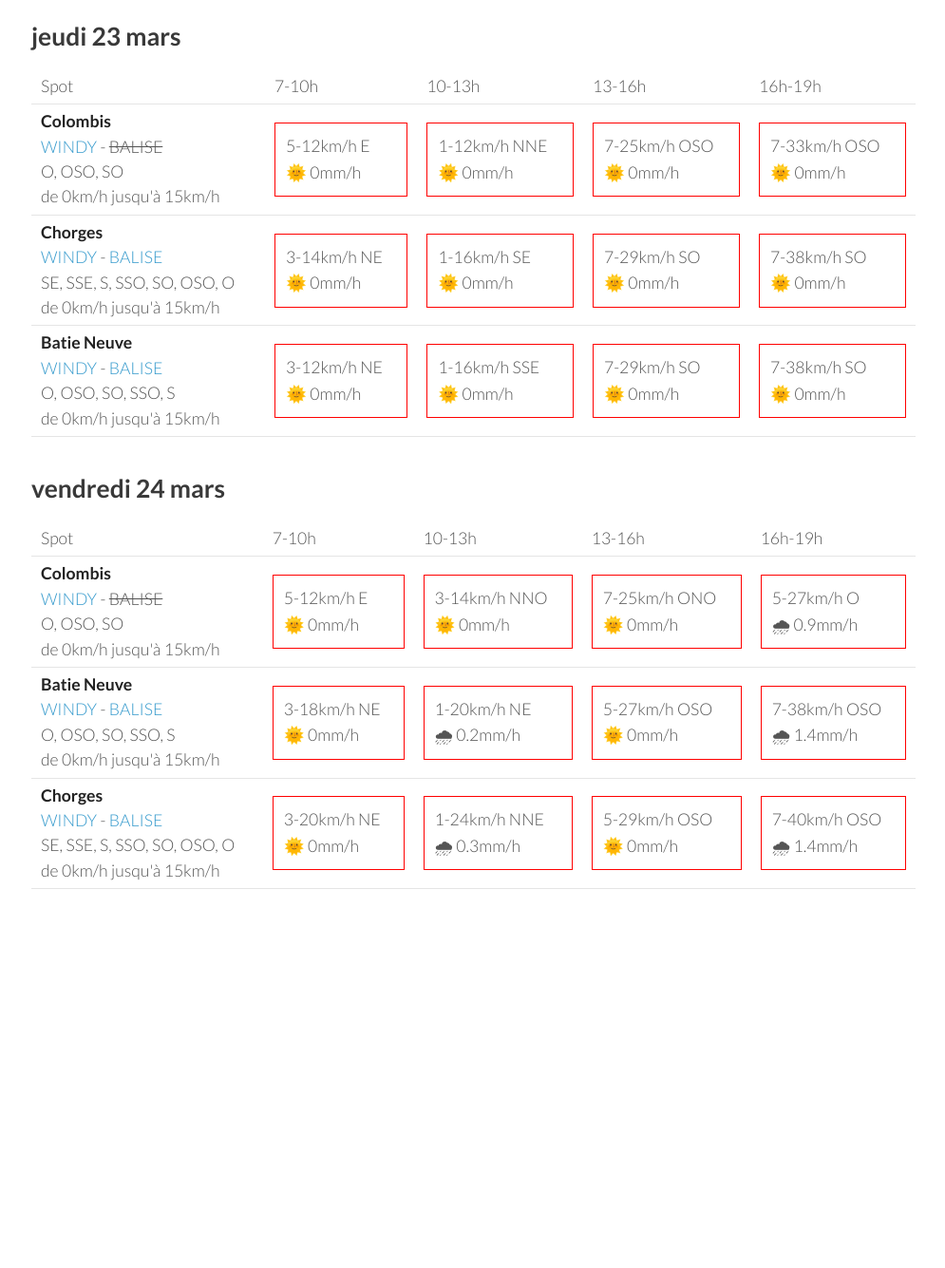
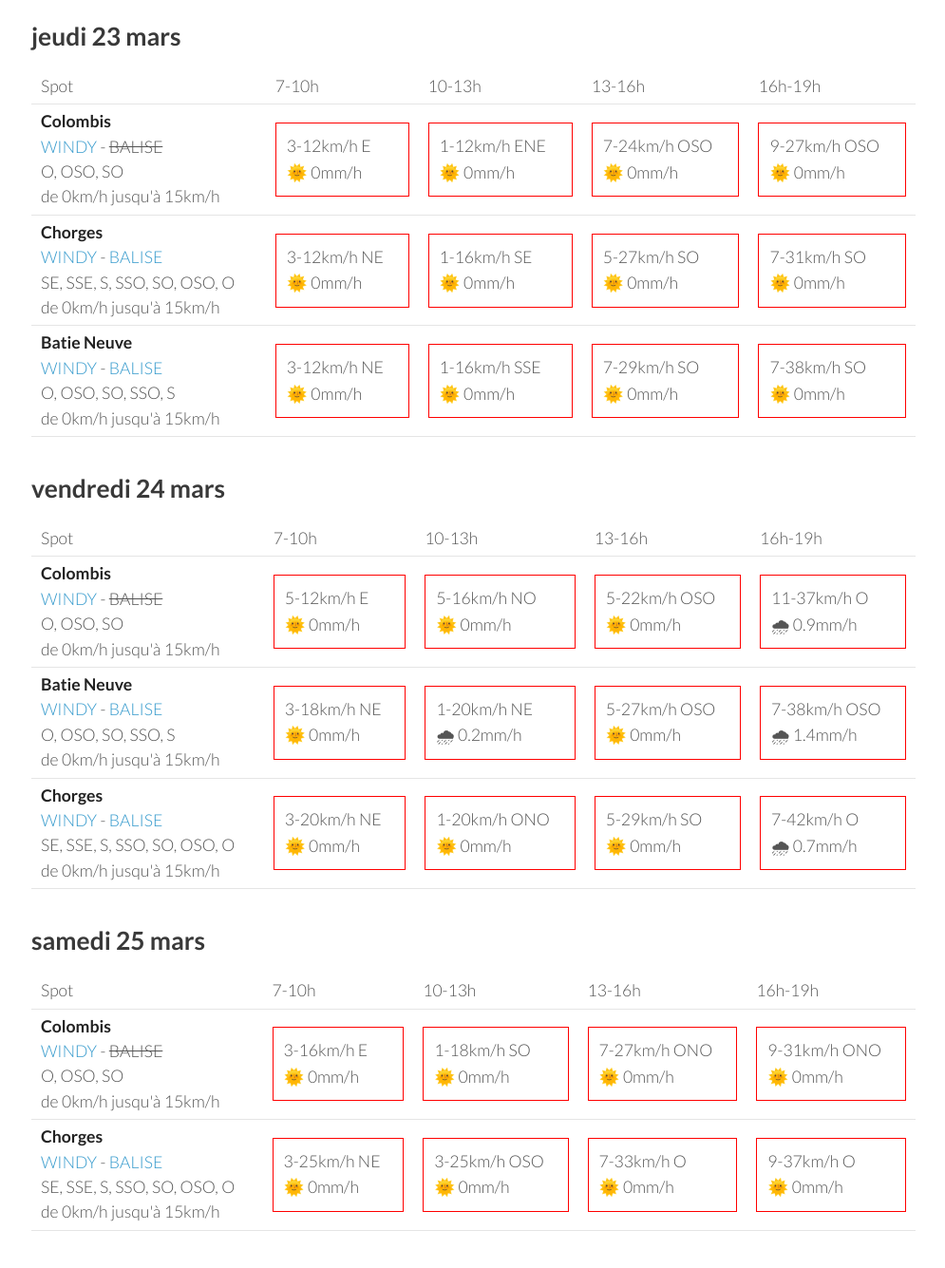
Before and after one commit to parapente-dans-le-nord/parapente-dans-le-nord.github.io, a Jekyll site: the page built from saint_andre.markdown, in a window 1280 px wide and 1400 px high, scrolled down 1685 px. Shown: the top 1335 px of the window at 95% size, without its empty margins (25-1020 px from the left). Built offline with Jekyll 4.4.1, drawn with Linux system fonts in a browser that asks for light colours; before the commit the page ends 2749 px from its top, so only the background shows below that; some of the changed text lies outside the part shown.

Commit message:
update index.markdown

```diff
--- a/saint_andre.markdown
+++ b/saint_andre.markdown
@@ -7,7 +7,7 @@ title:  "Tous les spots"
 {: .links}
 
 # Prevision Windy, modèle Arome
-page mise à jour le lundi 20 mars 06:35
+page mise à jour le lundi 20 mars 10:36
 
 ## lundi 20 mars
 
@@ -116,20 +116,20 @@ page mise à jour le lundi 20 mars 06:35
 <tr>
         <td><strong>Colombis</strong><br><a href="https://windy.com/44.494/6.216?44.559,6.262,10">WINDY</a> - <span class="no-balise"> BALISE </span><br> <span class="vent-favorable">O, OSO, SO</span><br><span class="force-vent">de 0km/h jusqu'à 15km/h</span> </td>
 
-            <td><div class="not-flyable"><p>3-11km/h E</p><p>🌞 0mm/h</p></div></td>
-            <td><div class="not-flyable"><p>1-14km/h NNO</p><p>🌞 0mm/h</p></div></td>
-            <td><div class="not-flyable"><p>3-22km/h OSO</p><p>🌞 0mm/h</p></div></td>
-            <td><div class="not-flyable"><p>7-25km/h O</p><p>🌞 0mm/h</p></div></td>
+            <td><div class="not-flyable"><p>1-16km/h NNE</p><p>🌞 0mm/h</p></div></td>
+            <td><div class="not-flyable"><p>3-14km/h E</p><p>🌞 0mm/h</p></div></td>
+            <td><div class="not-flyable"><p>5-22km/h ONO</p><p>🌞 0mm/h</p></div></td>
+            <td><div class="not-flyable"><p>7-25km/h ONO</p><p>🌞 0mm/h</p></div></td>
 
 
     </tr>
 <tr>
         <td><strong>Chorges</strong><br><a href="https://windy.com/44.578/6.280?44.559,6.262,10">WINDY</a> - <span class=""><a href="https://www.openwindmap.org/PP554">BALISE</a> </span><br> <span class="vent-favorable">SE, SSE, S, SSO, SO, OSO, O</span><br><span class="force-vent">de 0km/h jusqu'à 15km/h</span> </td>
 
-            <td><div class="not-flyable"><p>5-14km/h NE</p><p>🌞 0mm/h</p></div></td>
-            <td><div class="not-flyable"><p>1-18km/h S</p><p>🌞 0mm/h</p></div></td>
-            <td><div class="not-flyable"><p>5-25km/h SSO</p><p>🌞 0mm/h</p></div></td>
-            <td><div class="not-flyable"><p>7-29km/h SO</p><p>🌞 0mm/h</p></div></td>
+            <td><div class="not-flyable"><p>5-20km/h NNE</p><p>🌞 0mm/h</p></div></td>
+            <td><div class="not-flyable"><p>3-18km/h SE</p><p>🌞 0mm/h</p></div></td>
+            <td><div class="not-flyable"><p>5-25km/h SO</p><p>🌞 0mm/h</p></div></td>
+            <td><div class="not-flyable"><p>5-29km/h SO</p><p>🌞 0mm/h</p></div></td>
 
 
     </tr>
@@ -162,20 +162,20 @@ page mise à jour le lundi 20 mars 06:35
 <tr>
         <td><strong>Colombis</strong><br><a href="https://windy.com/44.494/6.216?44.559,6.262,10">WINDY</a> - <span class="no-balise"> BALISE </span><br> <span class="vent-favorable">O, OSO, SO</span><br><span class="force-vent">de 0km/h jusqu'à 15km/h</span> </td>
 
-            <td><div class="not-flyable"><p>5-12km/h E</p><p>🌞 0mm/h</p></div></td>
-            <td><div class="not-flyable"><p>1-12km/h NNE</p><p>🌞 0mm/h</p></div></td>
-            <td><div class="not-flyable"><p>7-25km/h OSO</p><p>🌞 0mm/h</p></div></td>
-            <td><div class="not-flyable"><p>7-33km/h OSO</p><p>🌞 0mm/h</p></div></td>
+            <td><div class="not-flyable"><p>3-12km/h E</p><p>🌞 0mm/h</p></div></td>
+            <td><div class="not-flyable"><p>1-12km/h ENE</p><p>🌞 0mm/h</p></div></td>
+            <td><div class="not-flyable"><p>7-24km/h OSO</p><p>🌞 0mm/h</p></div></td>
+            <td><div class="not-flyable"><p>9-27km/h OSO</p><p>🌞 0mm/h</p></div></td>
 
 
     </tr>
 <tr>
         <td><strong>Chorges</strong><br><a href="https://windy.com/44.578/6.280?44.559,6.262,10">WINDY</a> - <span class=""><a href="https://www.openwindmap.org/PP554">BALISE</a> </span><br> <span class="vent-favorable">SE, SSE, S, SSO, SO, OSO, O</span><br><span class="force-vent">de 0km/h jusqu'à 15km/h</span> </td>
 
-            <td><div class="not-flyable"><p>3-14km/h NE</p><p>🌞 0mm/h</p></div></td>
+            <td><div class="not-flyable"><p>3-12km/h NE</p><p>🌞 0mm/h</p></div></td>
             <td><div class="not-flyable"><p>1-16km/h SE</p><p>🌞 0mm/h</p></div></td>
-            <td><div class="not-flyable"><p>7-29km/h SO</p><p>🌞 0mm/h</p></div></td>
-            <td><div class="not-flyable"><p>7-38km/h SO</p><p>🌞 0mm/h</p></div></td>
+            <td><div class="not-flyable"><p>5-27km/h SO</p><p>🌞 0mm/h</p></div></td>
+            <td><div class="not-flyable"><p>7-31km/h SO</p><p>🌞 0mm/h</p></div></td>
 
 
     </tr>
@@ -209,9 +209,9 @@ page mise à jour le lundi 20 mars 06:35
         <td><strong>Colombis</strong><br><a href="https://windy.com/44.494/6.216?44.559,6.262,10">WINDY</a> - <span class="no-balise"> BALISE </span><br> <span class="vent-favorable">O, OSO, SO</span><br><span class="force-vent">de 0km/h jusqu'à 15km/h</span> </td>
 
             <td><div class="not-flyable"><p>5-12km/h E</p><p>🌞 0mm/h</p></div></td>
-            <td><div class="not-flyable"><p>3-14km/h NNO</p><p>🌞 0mm/h</p></div></td>
-            <td><div class="not-flyable"><p>7-25km/h ONO</p><p>🌞 0mm/h</p></div></td>
-            <td><div class="not-flyable"><p>5-27km/h O</p><p>🌧 0.9mm/h</p></div></td>
+            <td><div class="not-flyable"><p>5-16km/h NO</p><p>🌞 0mm/h</p></div></td>
+            <td><div class="not-flyable"><p>5-22km/h OSO</p><p>🌞 0mm/h</p></div></td>
+            <td><div class="not-flyable"><p>11-37km/h O</p><p>🌧 0.9mm/h</p></div></td>
 
 
     </tr>
@@ -229,9 +229,9 @@ page mise à jour le lundi 20 mars 06:35
         <td><strong>Chorges</strong><br><a href="https://windy.com/44.578/6.280?44.559,6.262,10">WINDY</a> - <span class=""><a href="https://www.openwindmap.org/PP554">BALISE</a> </span><br> <span class="vent-favorable">SE, SSE, S, SSO, SO, OSO, O</span><br><span class="force-vent">de 0km/h jusqu'à 15km/h</span> </td>
 
             <td><div class="not-flyable"><p>3-20km/h NE</p><p>🌞 0mm/h</p></div></td>
-            <td><div class="not-flyable"><p>1-24km/h NNE</p><p>🌧 0.3mm/h</p></div></td>
-            <td><div class="not-flyable"><p>5-29km/h OSO</p><p>🌞 0mm/h</p></div></td>
-            <td><div class="not-flyable"><p>7-40km/h OSO</p><p>🌧 1.4mm/h</p></div></td>
+            <td><div class="not-flyable"><p>1-20km/h ONO</p><p>🌞 0mm/h</p></div></td>
+            <td><div class="not-flyable"><p>5-29km/h SO</p><p>🌞 0mm/h</p></div></td>
+            <td><div class="not-flyable"><p>7-42km/h O</p><p>🌧 0.7mm/h</p></div></td>
 
 
     </tr>
@@ -239,3 +239,39 @@ page mise à jour le lundi 20 mars 06:35
 </tbody>
 </table>
 {:/}
+## samedi 25 mars
+
+{::nomarkdown}
+<table>
+  <tbody>
+    <tr>
+      <td>Spot</td>
+      <td>7-10h</td>
+      <td>10-13h</td>
+      <td>13-16h</td>
+      <td>16h-19h</td>
+    </tr>
+<tr>
+        <td><strong>Colombis</strong><br><a href="https://windy.com/44.494/6.216?44.559,6.262,10">WINDY</a> - <span class="no-balise"> BALISE </span><br> <span class="vent-favorable">O, OSO, SO</span><br><span class="force-vent">de 0km/h jusqu'à 15km/h</span> </td>
+
+            <td><div class="not-flyable"><p>3-16km/h E</p><p>🌞 0mm/h</p></div></td>
+            <td><div class="not-flyable"><p>1-18km/h SO</p><p>🌞 0mm/h</p></div></td>
+            <td><div class="not-flyable"><p>7-27km/h ONO</p><p>🌞 0mm/h</p></div></td>
+            <td><div class="not-flyable"><p>9-31km/h ONO</p><p>🌞 0mm/h</p></div></td>
+
+
+    </tr>
+<tr>
+        <td><strong>Chorges</strong><br><a href="https://windy.com/44.578/6.280?44.559,6.262,10">WINDY</a> - <span class=""><a href="https://www.openwindmap.org/PP554">BALISE</a> </span><br> <span class="vent-favorable">SE, SSE, S, SSO, SO, OSO, O</span><br><span class="force-vent">de 0km/h jusqu'à 15km/h</span> </td>
+
+            <td><div class="not-flyable"><p>3-25km/h NE</p><p>🌞 0mm/h</p></div></td>
+            <td><div class="not-flyable"><p>3-25km/h OSO</p><p>🌞 0mm/h</p></div></td>
+            <td><div class="not-flyable"><p>7-33km/h O</p><p>🌞 0mm/h</p></div></td>
+            <td><div class="not-flyable"><p>9-37km/h O</p><p>🌞 0mm/h</p></div></td>
+
+
+    </tr>
+
+</tbody>
+</table>
+{:/}
```
